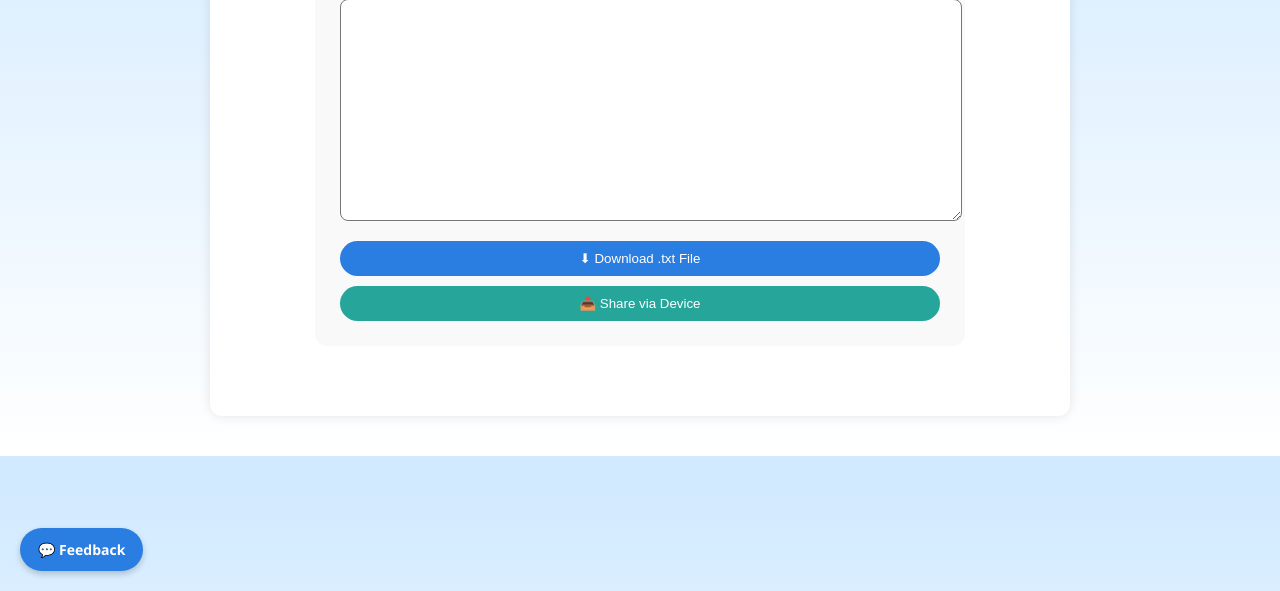
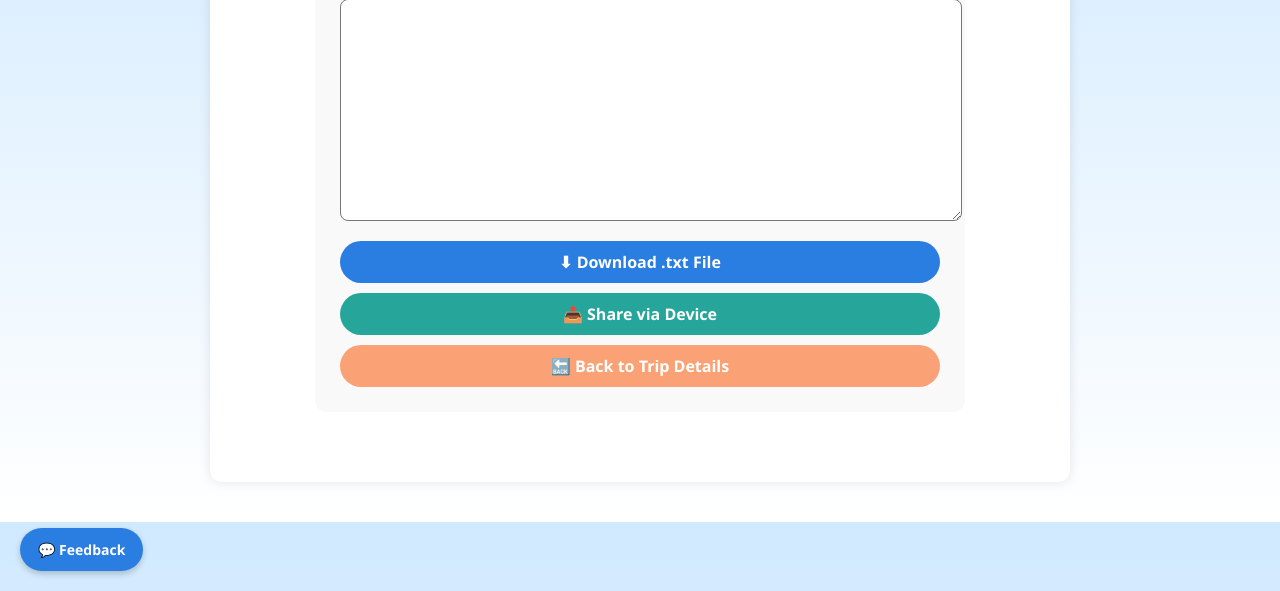
Before and after one commit to steve0joo/TravelMate, a Django app: template trips/templates/trips/share_trip.html in a window 1280 px wide. Shown: the part 209-800 px from the top of the page. Run offline with Django 3.2, Linux system fonts and the light colour scheme; the template is opened without the code that fills it, so the values that code supplies are empty.

Commit message:
Go back button and small UI change in share trip page

```diff
--- a/trips/templates/trips/share_trip.html
+++ b/trips/templates/trips/share_trip.html
@@ -7,13 +7,17 @@
 {{ trip_text }}
   </textarea>
 
-  <button onclick="downloadTxt()" style="width:100%; padding:10px; background:#2a7de1; color:white; border:none; border-radius:25px; margin-bottom:10px;">
+  <button onclick="downloadTxt()" style="width:100%; padding:10px; background:#2a7de1; color:white; border:none; border-radius:25px; margin-bottom:10px; font-size: 16px; font-weight: bold; font-family: 'Segoe UI', sans-serif;">
     ⬇ Download .txt File
   </button>
 
-  <button onclick="shareTrip()" style="width:100%; padding:10px; background:#26a69a; color:white; border:none; border-radius:25px;">
+  <button onclick="shareTrip()" style="width:100%; padding:10px; background:#26a69a; color:white; border:none; border-radius:25px; font-size: 16px; font-weight: bold; font-family: 'Segoe UI', sans-serif;">
     📤 Share via Device
   </button>
+
+  <a href="{% url 'trip_detail' trip.id %}" style="display:block; text-align:center; padding:10px; background:#faa275; color:white; border:none; border-radius:25px; text-decoration:none; margin-top:10px; font-size: 16px; font-weight: bold; font-family: 'Segoe UI', sans-serif;">
+    🔙 Back to Trip Details
+  </a>
 
   <script>
     function downloadTxt() {
```
Also changed, not shown: db.sqlite3.
